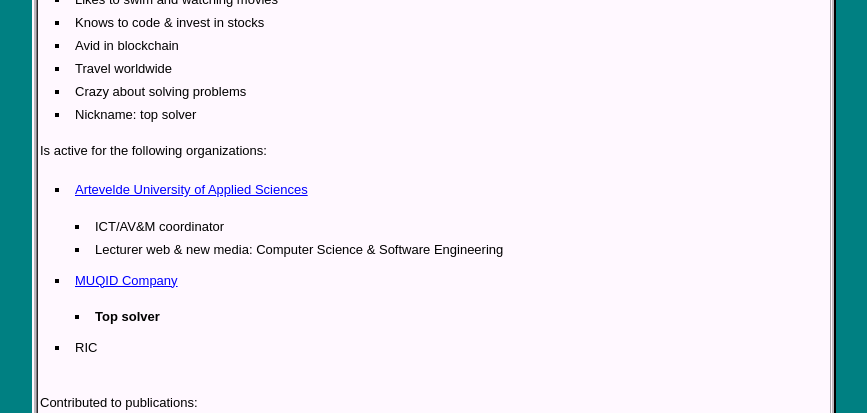
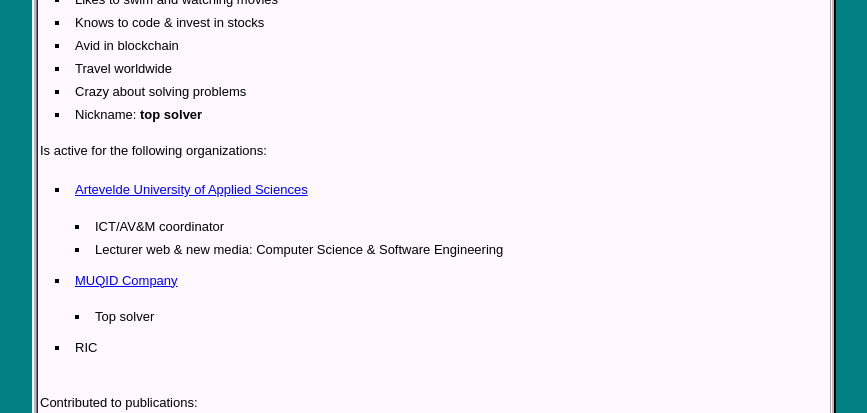
Before and after one commit to kristofraes/kraes, a Jekyll site: the page built from me/index.md, in a window 1280 px wide. Shown: the part 398-811 px from the top of the page, without its empty margins (206-1073 px from the left). Built offline with Jekyll 4.4.1, drawn with Linux system fonts in a browser that asks for light colours.

```diff
--- a/me/index.md
+++ b/me/index.md
@@ -12,7 +12,7 @@ title: me
  - Avid in blockchain
  - Travel worldwide
  - Crazy about solving problems
- - Nickname: top solver
+ - Nickname: **top solver**
 
 Is active for the following organizations:
 
@@ -23,7 +23,7 @@ Is active for the following organizations:
 
  - [MUQID Company](http://company.muqid.com)
 
-   - **Top solver**
+   - Top solver
 
  - RIC
 
```
